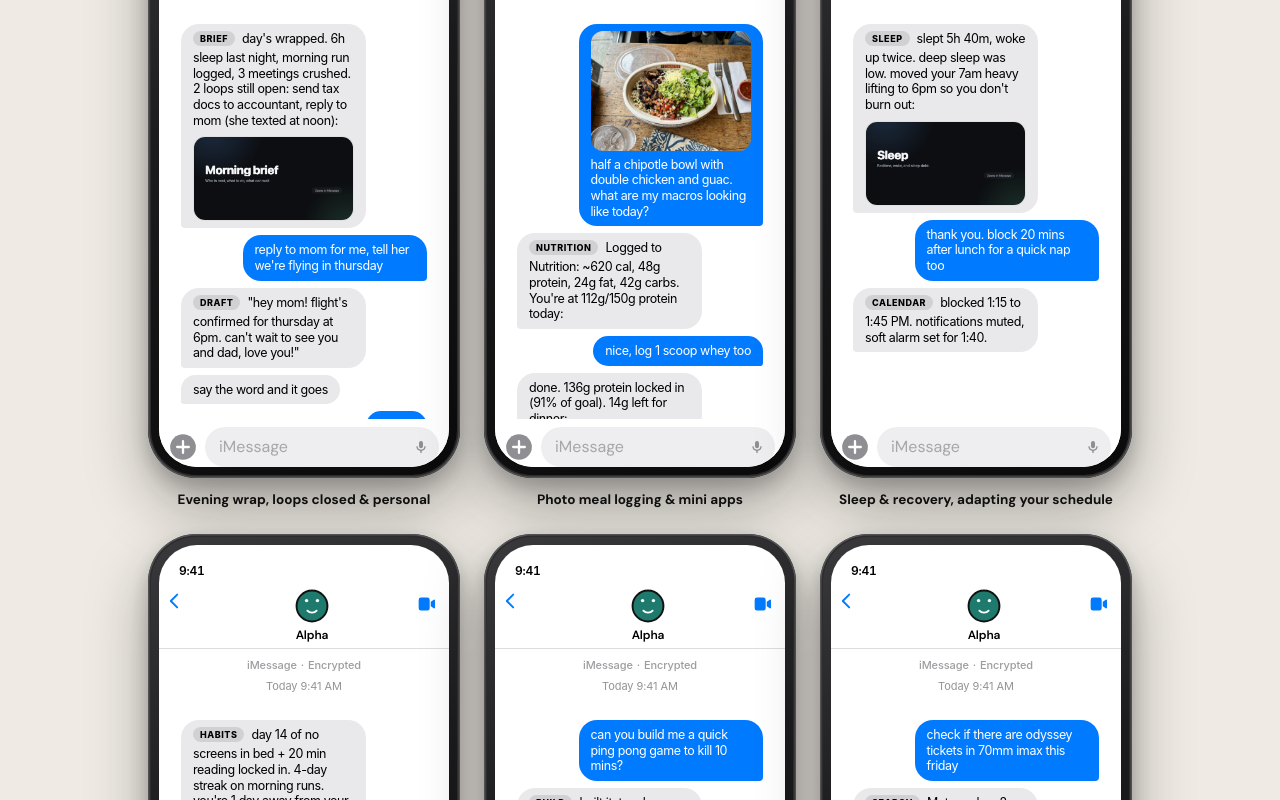
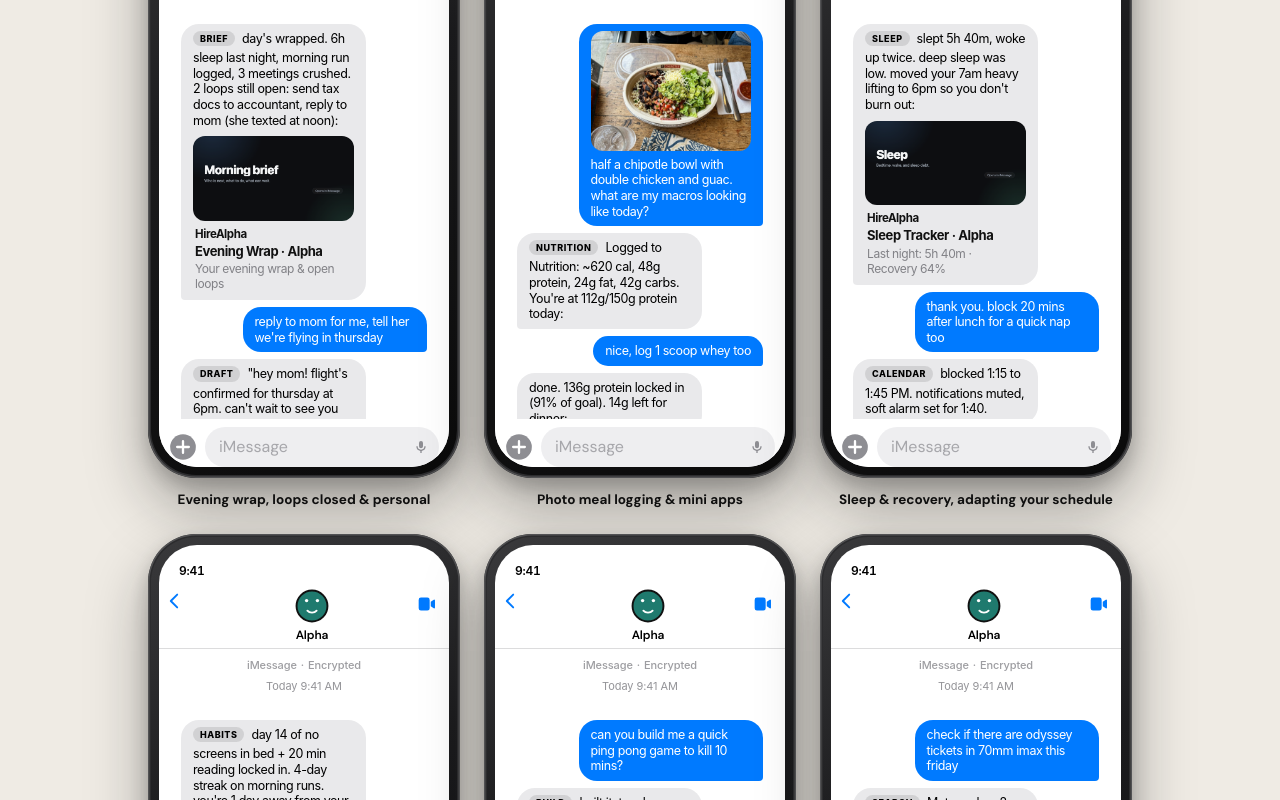
Before and after one commit to Sashank-Singh/hirealpha, a React (Vite) app: page / in a window 1280 px wide. Shown: the part 4680-5480 px from the top of the page. Built offline with nearby package versions, Linux system fonts and the light colour scheme.

Commit message:
polish(hits): link previews show image plus HireAlpha, feature and hire, blurb

```diff
--- a/src/landing-stage.css
+++ b/src/landing-stage.css
@@ -1071,46 +1071,35 @@
 .hits__preview {
   display: block;
   margin-top: 8px;
-  background: #fff;
-  border: 1px solid rgba(0, 0, 0, 0.12);
-  border-radius: 12px;
-  overflow: hidden;
   text-align: left;
-}
-
-.hits__bubble--them .hits__preview {
-  margin-left: -12px;
-  margin-right: -12px;
-  margin-top: 8px;
-  border-radius: 0 0 11px 11px;
 }
 
 .hits__preview img {
   display: block;
   width: 100%;
+  border-radius: 12px;
 }
 
-.hits__preview-domain {
+.hits__preview-site {
   display: block;
-  padding: 7px 10px 0;
-  font-size: 8.5px;
+  padding: 6px 2px 0;
+  font-size: 11.5px;
   font-weight: 700;
-  letter-spacing: 0.06em;
-  color: rgba(60, 60, 67, 0.5);
+  color: #111;
 }
 
 .hits__preview-title {
   display: block;
-  padding: 2px 10px 0;
-  font-size: 12px;
-  font-weight: 600;
+  padding: 2px 2px 0;
+  font-size: 13px;
+  font-weight: 700;
   color: #111;
 }
 
 .hits__preview-desc {
   display: block;
-  padding: 2px 10px 9px;
-  font-size: 11px;
+  padding: 2px 2px 2px;
+  font-size: 12px;
   color: rgba(60, 60, 67, 0.6);
 }
 
--- a/src/marketing/GreatestHits.tsx
+++ b/src/marketing/GreatestHits.tsx
@@ -88,6 +88,14 @@ export function GreatestHits() {
                                   {b.linkPreview.image && (
                                     <img src={b.linkPreview.image} alt={b.linkPreview.title} loading="lazy" />
                                   )}
+                                  <span className="hits__preview-site">HireAlpha</span>
+                                  <span className="hits__preview-title">
+                                    {b.linkPreview.title.replace(/[:\u2014]? HireAlpha$/, '')} ·{' '}
+                                    {PERSONA_NAME[t.persona]}
+                                  </span>
+                                  {b.linkPreview.desc && (
+                                    <span className="hits__preview-desc">{b.linkPreview.desc}</span>
+                                  )}
                                 </span>
                               )}
                             </li>
```
